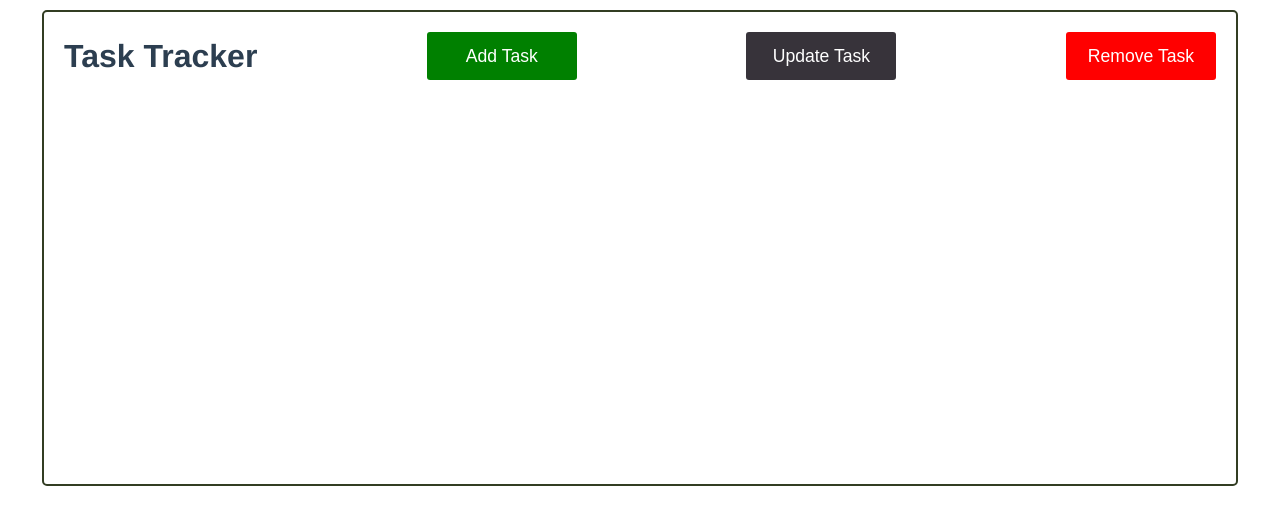
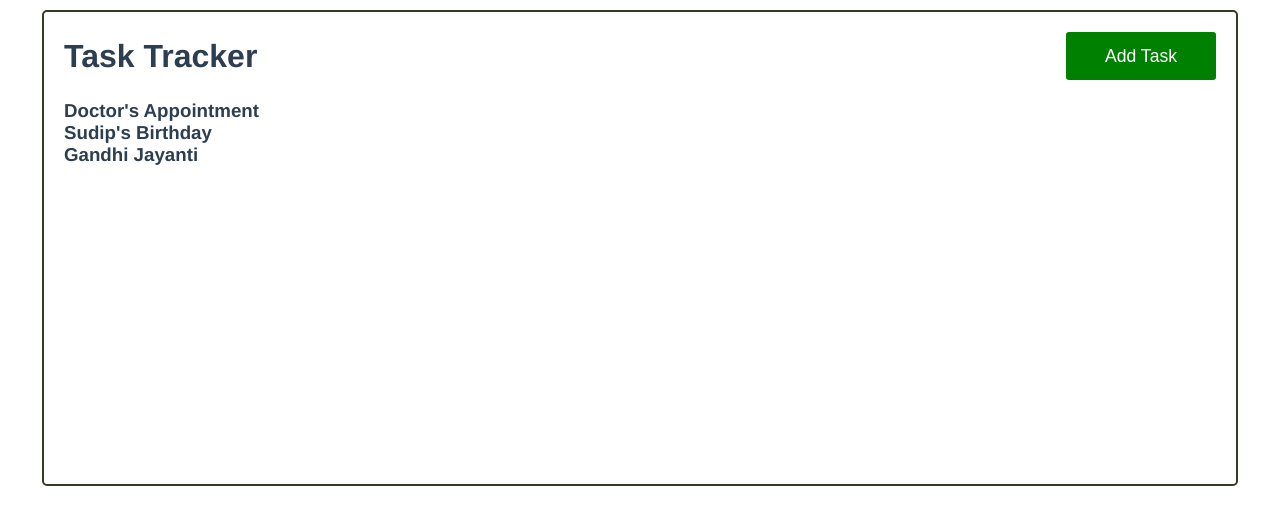
Before and after one commit to thevinitgupta/task-tracker, a Vue app: page / in a window 1280 px wide. Shown: the top 524 px of the page. Built offline with nearby package versions, Linux system fonts and the light colour scheme.

Commit message:
add tasks and task component with data array

```diff
--- a/src/App.vue
+++ b/src/App.vue
@@ -1,15 +1,45 @@
 <template>
   <div class="container">
     <Header title="Task Tracker"/>
+    <Tasks :tasks="tasks"/>
   </div>
 </template>
 
 <script>
 import  Header  from "./components/Header.vue";
+import  Tasks  from "./components/Tasks.vue";
 export default {
   name: 'App',
   components: {
-    Header
+    Header,
+    Tasks
+  },
+  data(){
+    return {
+      tasks : []
+    }
+  },
+  created(){
+    this.tasks = [
+      {
+        id : 1,
+        text : "Doctor's Appointment",
+        day : "October 7th at 05:30pm",
+        reminder : true
+      },
+      {
+        id : 2,
+        text : "Sudip's Birthday",
+        day : "October 21st at 12:00am",
+        reminder : true
+      },
+      {
+        id : 3,
+        text : "Gandhi Jayanti",
+        day : "October 2th at 08:00am",
+        reminder : false
+      }
+    ]
   }
 }
 </script>
@@ -23,7 +53,6 @@ export default {
   font-family: Avenir, Helvetica, Arial, sans-serif;
   -webkit-font-smoothing: antialiased;
   -moz-osx-font-smoothing: grayscale;
-  text-align: center;
   color: #2c3e50;
   margin-top : 10px;
   width: 100vw;
--- a/src/components/Header.vue
+++ b/src/components/Header.vue
@@ -2,8 +2,6 @@
     <header>
         <h1>{{title}}</h1>
         <Button text="Add Task" color="green"/>
-        <Button text="Update Task"/>
-        <Button text="Remove Task" color="red"/>
     </header>
 </template>
 
--- /dev/null
+++ b/src/components/Task.vue
@@ -0,0 +1,14 @@
+<template>
+    <div class="task">
+        <h3>{{task.text}}</h3>
+    </div>
+</template>
+
+<script>
+export default {
+    name : "Task",
+    props : {
+        task : Object
+    }
+}
+</script>
--- /dev/null
+++ b/src/components/Tasks.vue
@@ -0,0 +1,18 @@
+<template>
+    <div v-for="task in tasks" :key="task.id">
+        <Task :task="task"/>
+    </div>
+</template>
+
+<script>
+import Task from "./Task.vue";
+export default {
+    name : "Tasks",
+    components : {
+        Task
+    },
+    props : {
+        tasks : Array
+    }
+}
+</script>
```
